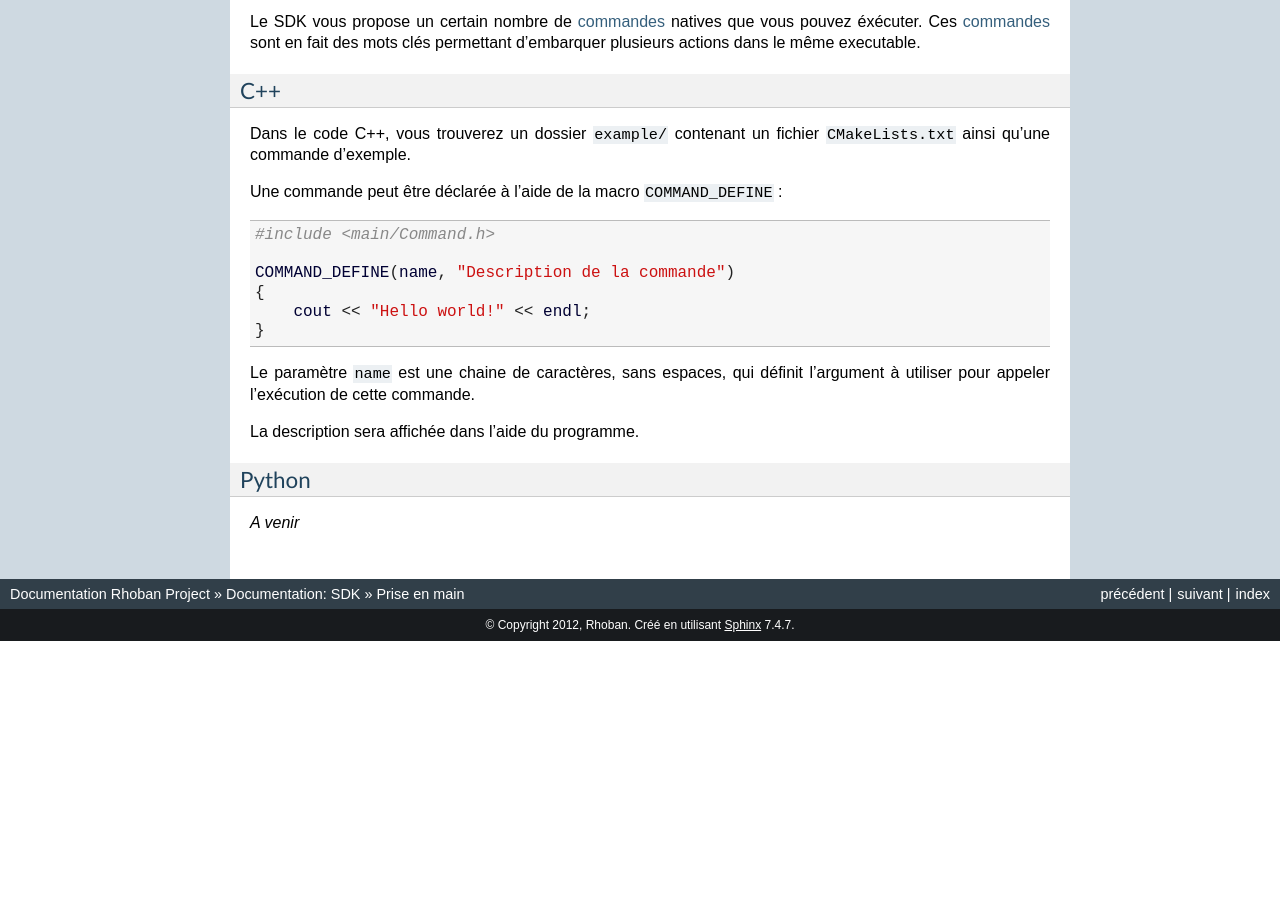
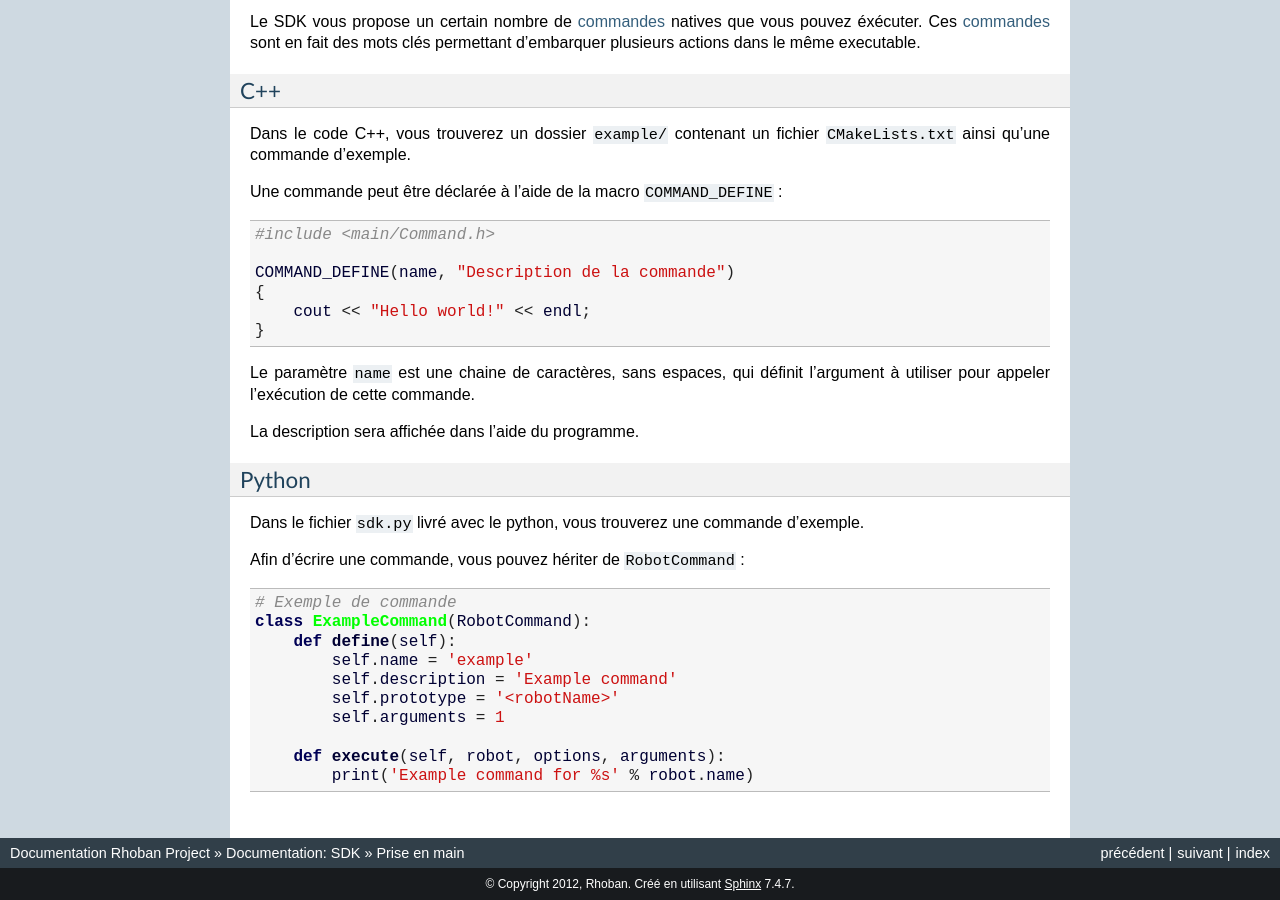
Before and after one commit to RhobanProject/Edu, a Sphinx documentation site: the page built from docs/source/sdk/prise_en_main.rst, in a window 1280 px wide and 900 px high, scrolled down 1240 px. Built offline with Sphinx 7.4.7, drawn with Linux system fonts in a browser that asks for light colours; pages that are not in the unit, such as notebooks, are missing from menus; the version number could not be read and is left out; before the commit the page ends 1881 px from its top, so only the background shows below that.

Commit message:
[docs] Commande python (fixes #18)

```diff
--- a/docs/source/sdk/prise_en_main.rst
+++ b/docs/source/sdk/prise_en_main.rst
@@ -96,4 +96,19 @@ La description sera affichée dans l'aide du programme.
 Python
 ------
 
-*A venir*
+Dans le fichier ``sdk.py`` livré avec le python, vous trouverez une commande d'exemple.
+
+Afin d'écrire une commande, vous pouvez hériter de ``RobotCommand`` :
+
+.. code-block:: python
+
+    # Exemple de commande
+    class ExampleCommand(RobotCommand):
+        def define(self):
+            self.name = 'example'
+            self.description = 'Example command'
+            self.prototype = '<robotName>'
+            self.arguments = 1
+
+        def execute(self, robot, options, arguments):
+            print('Example command for %s' % robot.name)
```
Also changed, not shown: 1 other file.
